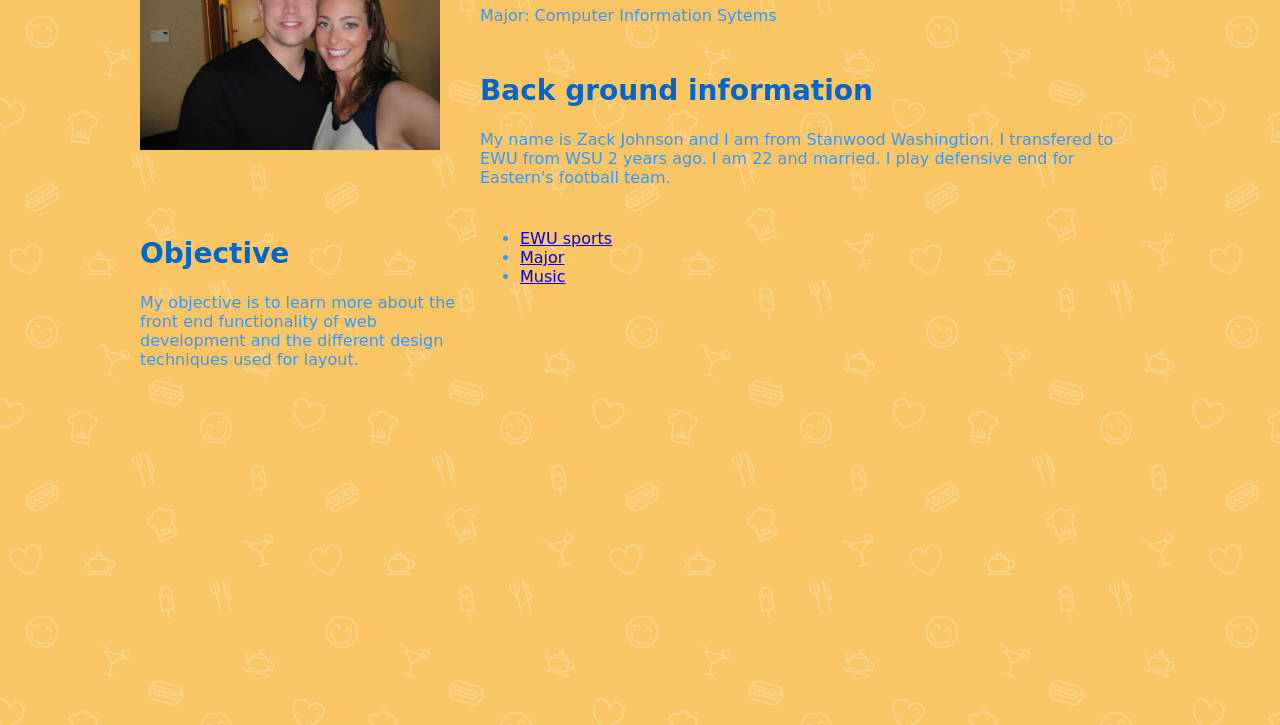
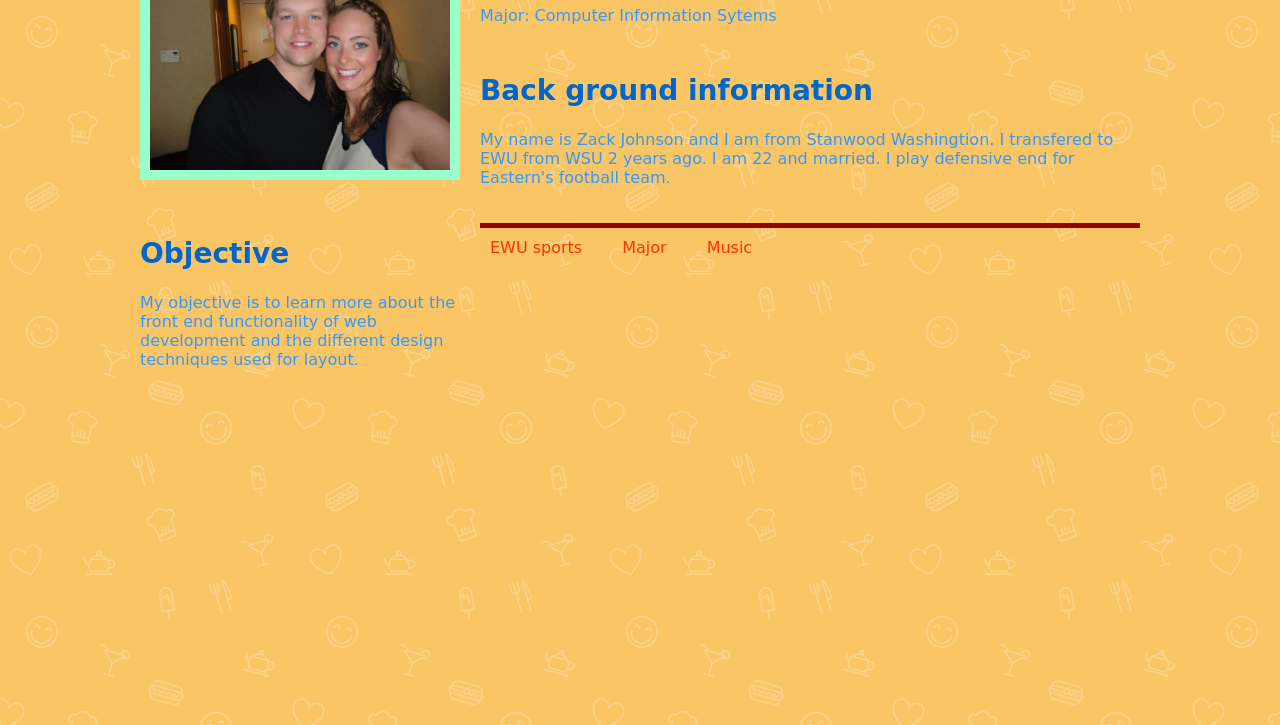
Before and after one commit to zjohnson1/p1.bio, a plain HTML site: page index.html in a window 1280 px wide. Shown: the part 75-800 px from the top of the page. Drawn offline with Linux system fonts and the light colour scheme; a web font is replaced by a local one.

Commit message:
version 5
#added style

```diff
--- a/css/styles.css
+++ b/css/styles.css
@@ -25,3 +25,37 @@ h2 {
 	font-size: 1.750em;
 	color: #0066CC;
 }
+
+a{
+	text-decoration: none;
+}
+
+ul.nav{
+	list-style: none;
+	float: center;
+}
+
+ul.nav li{
+	float: left;
+	margin-right: 40px;
+}
+
+ul.nav li a{
+	color: #FF3300;
+}
+
+#image{
+	padding-top: 10px;
+}
+
+#image img{
+	border: 10px solid #99FFCC;
+	margin-right: 20px 0px 10px 0px;
+}
+
+ul.nav{
+	border-top: 5px solid #990000;
+	padding: 10px 10px;
+	margin: 10px 0px;
+	text-align: left;
+}
--- a/index.html
+++ b/index.html
@@ -18,7 +18,7 @@
 <body>
 
 	<div class="container">
-    <div class="grid_4">
+    <div id="image" class="grid_4">
       <img style="height:auto; width:auto; max-width:300px; max-height:300px;" src="img/me.jpg">
     </div>
   		<!-- Content -->
```
